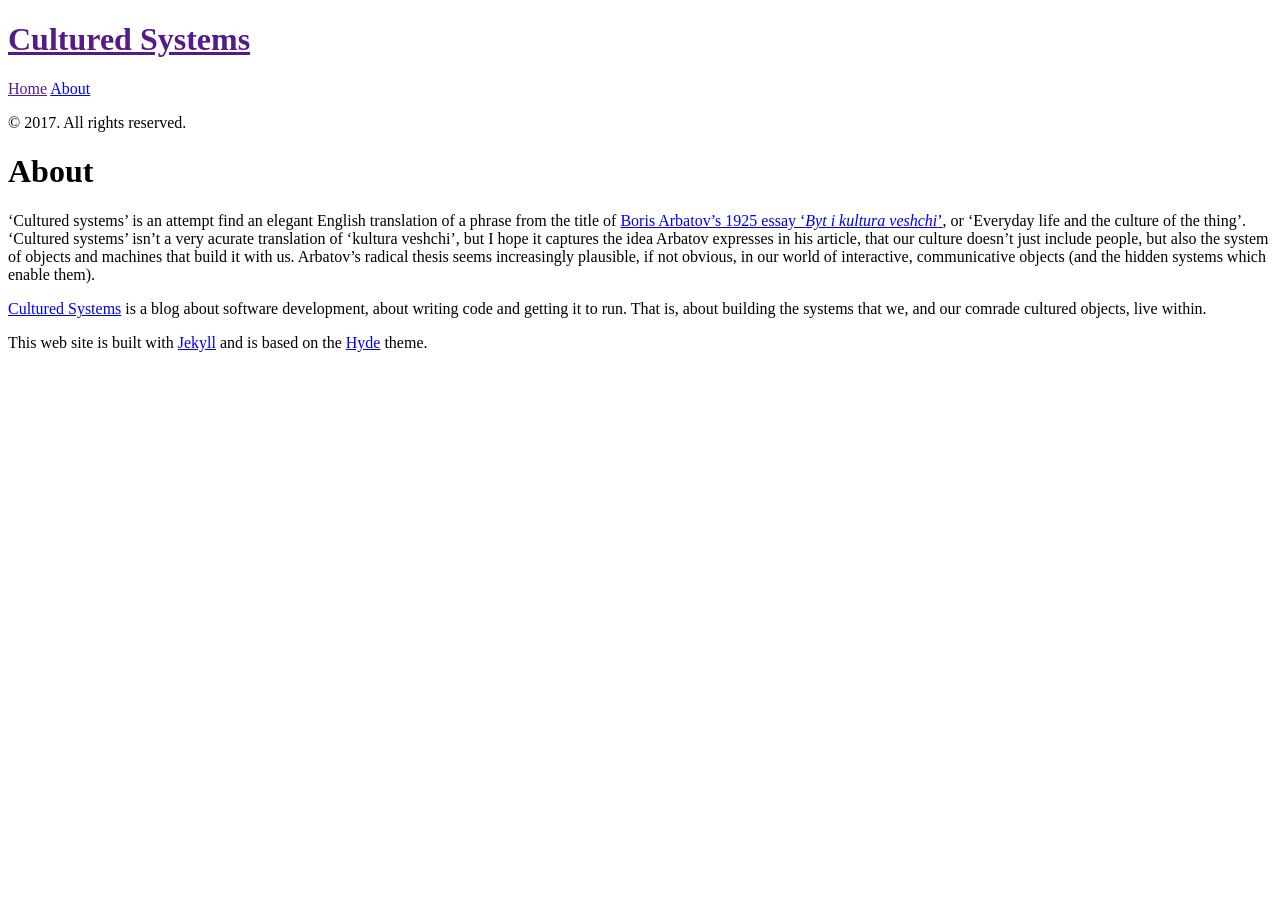
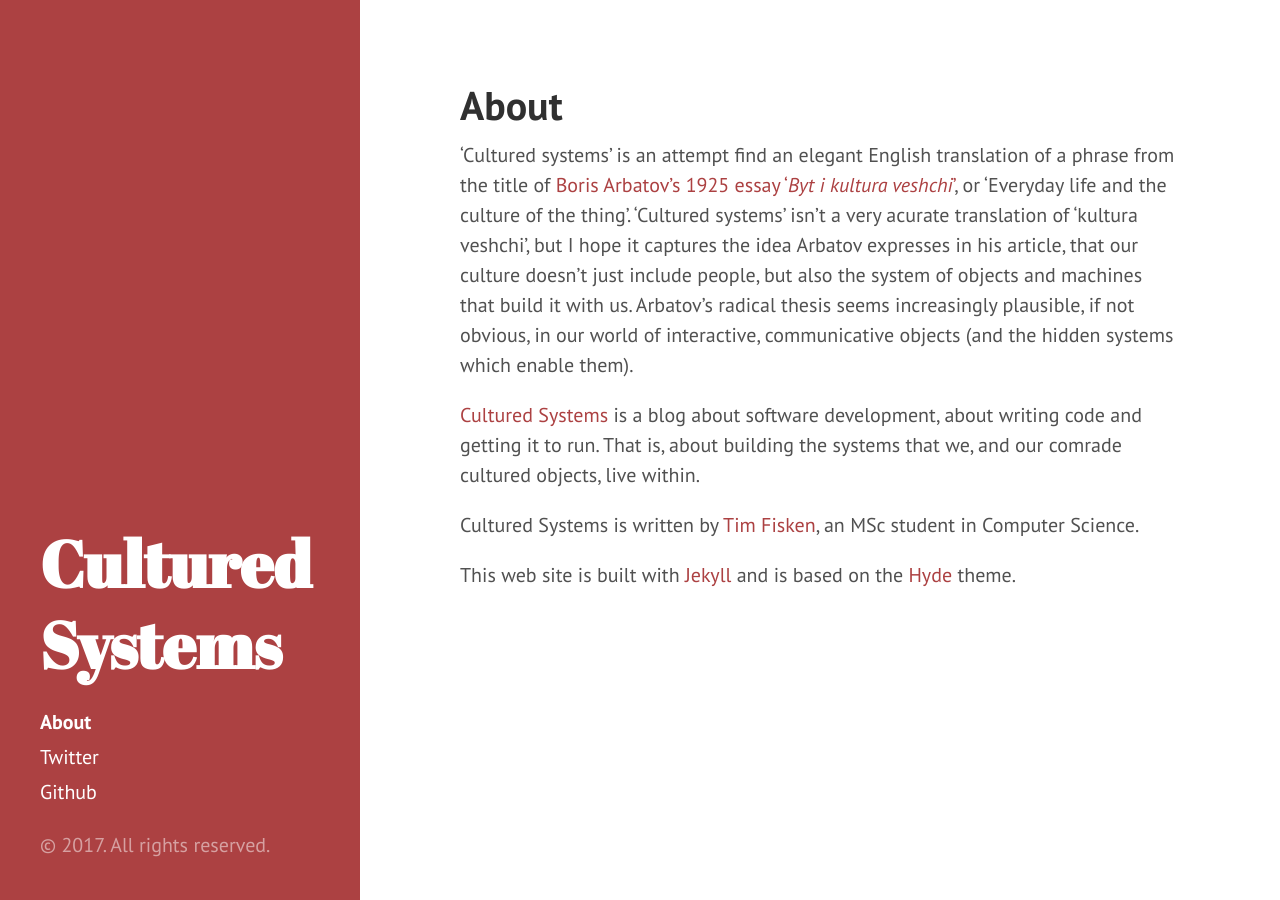
Before and after one commit to kulturaveshchi/kulturaveshchi.github.io, a Jekyll site: the page built from about.md, in a window 1280 px wide. Built offline with Jekyll 4.4.1, drawn with Linux system fonts in a browser that asks for light colours.

Commit message:
Modify internal links
There seemed to be a problem with absolute URLs that were written
as relative to the base url. Hopefully this fixes that.

```diff
--- a/_config.yml
+++ b/_config.yml
@@ -10,7 +10,7 @@ title:            Cultured Systems
 tagline:          'Everyday life and the sociability of code'
 description:      ''
 url:              http://www.cultured.systems/
-baseurl:          /
+#baseurl:          /
 
 author:
   name:           'Tim Fisken'
--- a/_includes/head.html
+++ b/_includes/head.html
@@ -15,14 +15,14 @@
   </title>
 
   <!-- CSS -->
-  <link rel="stylesheet" href="{{ site.baseurl }}public/css/poole.css">
-  <link rel="stylesheet" href="{{ site.baseurl }}public/css/syntax.css">
-  <link rel="stylesheet" href="{{ site.baseurl }}public/css/hyde.css">
+  <link rel="stylesheet" href="{{ site.baseurl }}/public/css/poole.css">
+  <link rel="stylesheet" href="{{ site.baseurl }}/public/css/syntax.css">
+  <link rel="stylesheet" href="{{ site.baseurl }}/public/css/hyde.css">
   <link rel="stylesheet" href="http://fonts.googleapis.com/css?family=PT+Sans:400,400italic,700|Abril+Fatface">
 
   <!-- Icons -->
-  <link rel="apple-touch-icon-precomposed" sizes="144x144" href="{{ site.baseurl }}public/apple-touch-icon-144-precomposed.png">
-                                 <link rel="shortcut icon" href="{{ site.baseurl }}public/favicon.ico">
+  <link rel="apple-touch-icon-precomposed" sizes="144x144" href="{{ site.baseurl }}/public/apple-touch-icon-144-precomposed.png">
+                                 <link rel="shortcut icon" href="{{ site.baseurl }}/public/favicon.ico">
 
   <!-- RSS -->
   <link rel="alternate" type="application/rss+xml" title="RSS" href="/atom.xml">
--- a/_includes/sidebar.html
+++ b/_includes/sidebar.html
@@ -2,7 +2,7 @@
   <div class="container sidebar-sticky">
     <div class="sidebar-about">
       <h1>
-        <a href="{{ site.baseurl }}">
+        <a href="{{ site.url }}">
           {{ site.title }}
         </a>
       </h1>
@@ -10,8 +10,6 @@
     </div>
 
     <nav class="sidebar-nav">
-      <a class="sidebar-nav-item{% if page.url == site.baseurl %} active{% endif %}" href="{{ site.baseurl }}">Home</a>
-
       {% comment %}
         The code below dynamically generates a sidebar nav of pages with
         `layout: page` in the front-matter. See readme for usage.
@@ -26,6 +24,9 @@
         {% endif %}
       {% endfor %}
 
+      <a class="sidebar-nav-item" href="https://twitter.com/culturedsystems">Twitter</a>
+      <a class="sidebar-nav-item" href="https://github.com/culturedsys">Github</a>
+
     </nav>
 
     <p>&copy; {{ site.time | date: '%Y' }}. All rights reserved.</p>
--- a/about.md
+++ b/about.md
@@ -6,4 +6,6 @@ title: About
 
 [Cultured Systems](https://cultured.systems/) is a blog about software development, about writing code and getting it to run. That is, about building the systems that we, and our comrade cultured objects, live within.
 
+Cultured Systems is written by [Tim Fisken](https://www.timfisken.org/), an MSc student in Computer Science.
+
 This web site is built with [Jekyll](https://jekyllrb.com/) and is based on the [Hyde](http://hyde.getpoole.com/) theme.
```
